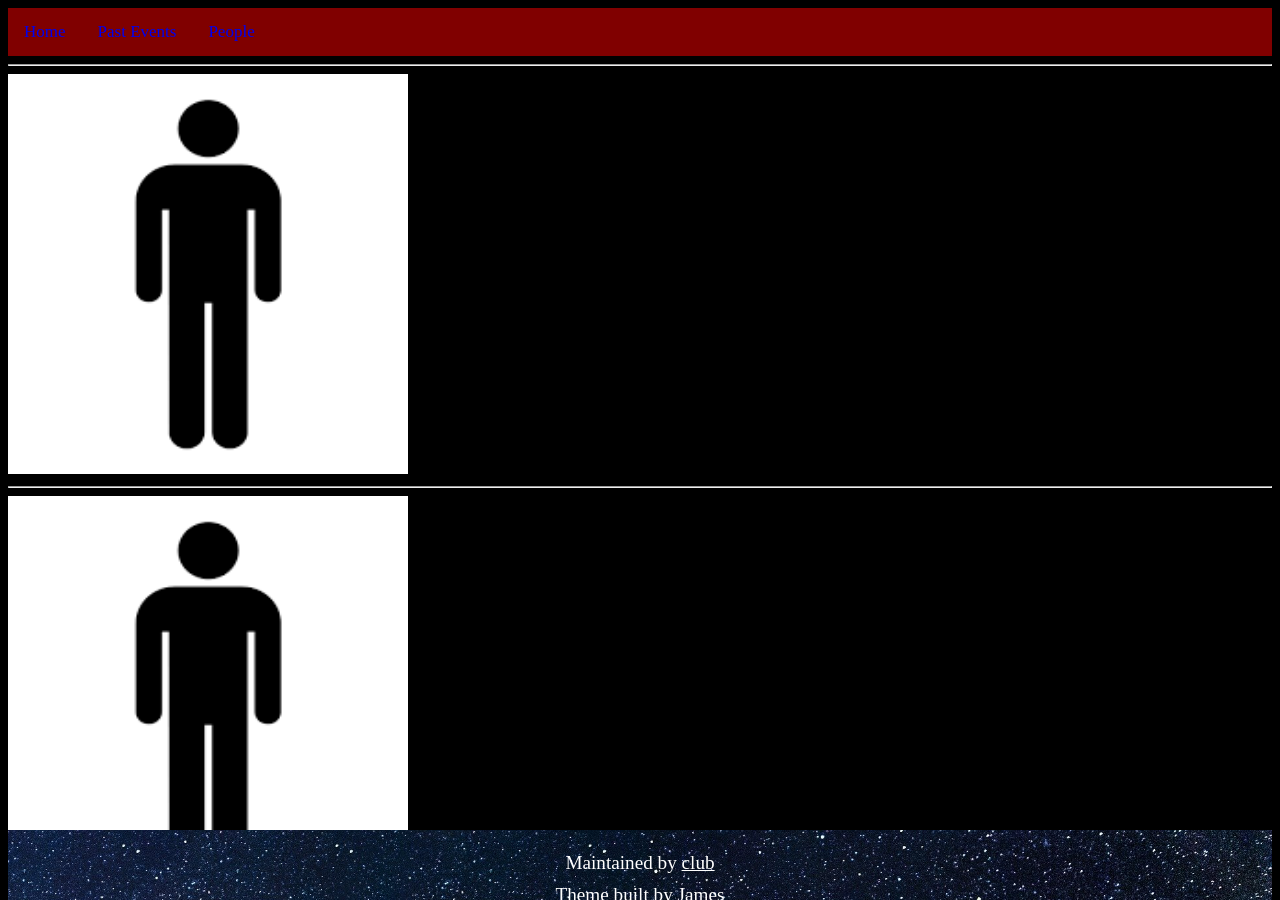
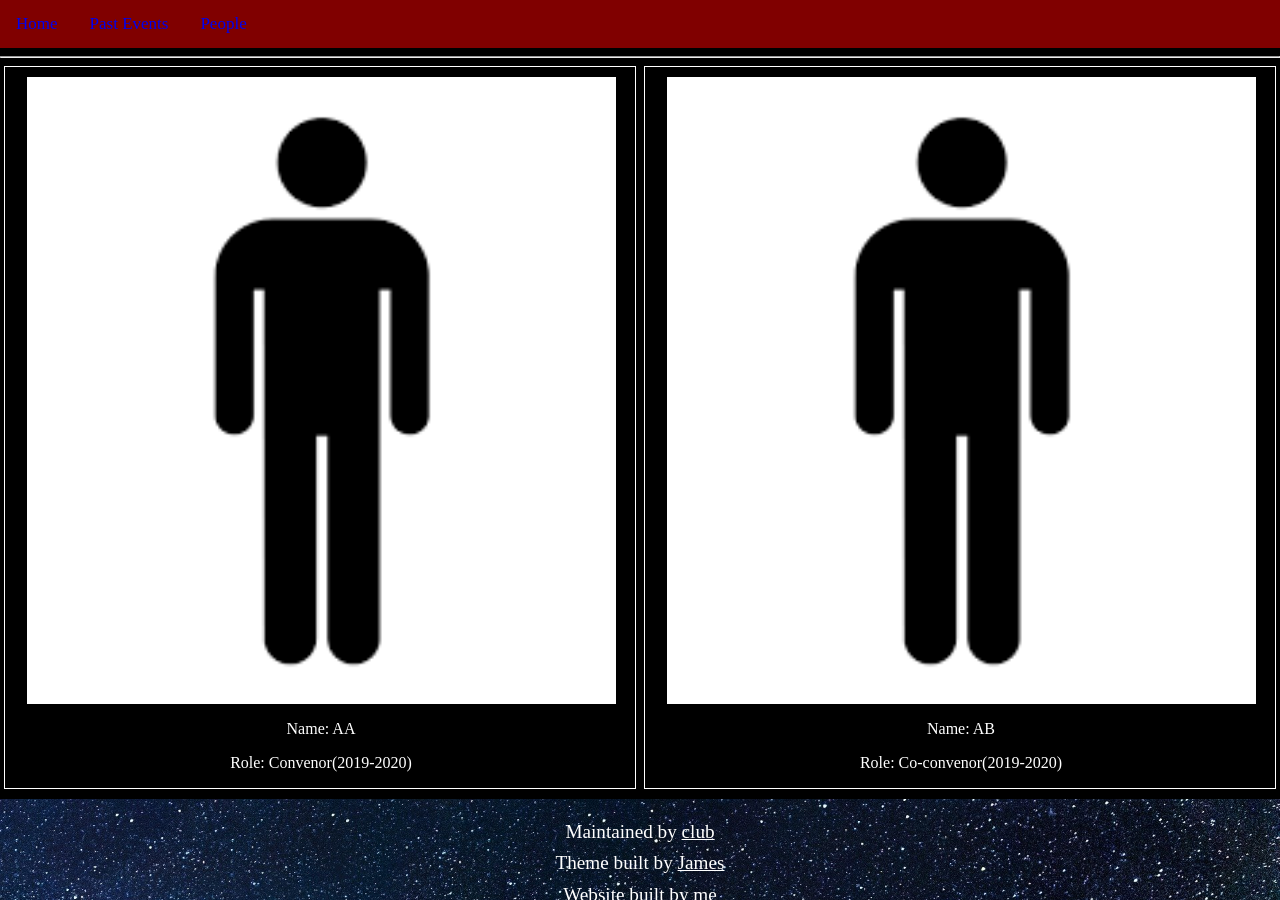
Before and after one commit to James471/club-website-template, a Jekyll site: the page built from people.md, in a window 1280 px wide and 900 px high. Built offline with Jekyll 4.4.1, drawn with Linux system fonts in a browser that asks for light colours.

Commit message:
Fix peopleLayout.html

```diff
--- a/_data/people.yml
+++ b/_data/people.yml
@@ -1,9 +1,7 @@
 - name: AA
   imageURL: /assets/img/people/test.png
-  role: Convenor
-  postHeldDuring: 2019-2020
+  role: Convenor(2019-2020)
 
 - name: AB
   imageURL: /assets/img/people/test.png
-  role: Co-convenor
-  postHeldDuring: 2019-2020
+  role: Co-convenor(2019-2020)
--- a/_layouts/peopleLayout.html
+++ b/_layouts/peopleLayout.html
@@ -13,40 +13,7 @@
             }
 
             #content-wrap {
-                padding-bottom: 8.5rem;
-            }
-
-            .cf:before, .cf:after {
-                content: " ";
-                display: table;
-            }
-
-            .cf:after {
-                clear: both;
-            }
-
-            .cf {
-                *zoom: 1;
-            }
-
-            .fl {
-                float: left;
-                _display: inline;
-            }
-
-            .w-100 {
-                width: 100%;
-            }
-
-            @media screen and (min-width: 30em) {
-                .w-50-ns {
-                    width: 50%;
-                }
-            }
-
-            .personDesc {
-                margin-left: 10%;
-                text-align: left;
+                padding-bottom: 14rem;
             }
 
             .pageFont {
@@ -63,6 +30,50 @@
                 background-color: {{page.backgroundColor}};
             }
 
+            body {
+                margin: 0px;
+                padding: 0px;
+            }
+
+            .peopleRow {
+                display: flex;
+                flex-wrap: wrap;
+            }
+
+            .peopleColumn {
+                flex: 90%;
+            }
+
+            @media screen and (min-width: 650px) {
+                .peopleColumn {
+                    flex: 45%;
+                }
+            }
+
+            @media screen and (min-width: 1200px) {
+                .peopleColumn {
+                    flex: 33%;
+                }
+            }
+
+            .peopleColumn {
+                border-style: solid;
+                border-width: 1px;
+                margin-bottom: 10px;
+                border-collapse: collapse;
+                border-color: {{page.fontColor}};
+                padding-left: 6px;
+                margin-left: 4px;
+                margin-right: 4px;
+                padding-right: 4px;
+                width: 95%;
+            }
+
+            .personImg {
+                height: auto;
+                width: 95%;
+            }
+
         </style>
     </head>
     <body style="background-color: {{page.pageBackgroundColor}};">
@@ -75,19 +86,17 @@
                     {% assign cls = "peopleBgColor" %}
                 {% endif %}
                 <hr>
-                <section class="animated1 fadeIn pageFont {{cls}}">
+                <section class="animated1 fadeIn pageFont {{cls}} peopleRow">
                     {% for person in site.data.people %}
-                        <article class="cf">
-                            <div class="fl w-100 w-50-ns">
-                                <img src="{{person.imageURL | prepend: site.baseurl}}" style="height: 400px; width: 400px;">
+                        <article class="peopleColumn">
+                            <div style="display: flex; justify-content: center; padding-top: 10px;">
+                                <img src="{{person.imageURL | prepend: site.baseurl}}" class="personImg">
                             </div>
-                            <div class="fl w-100 w-50-ns">
+                            <div style="text-align: center;">
                                 <p>Name: {{person.name}}</p>
                                 <p>Role: {{person.role}}</p>
-                                <p>Post Held During: {{person.postHeldDuring}}</p>
                             </div>
                         </article>
-                        <hr>
                     {% endfor %}
                 </section>
             </div>
--- a/people.md
+++ b/people.md
@@ -10,5 +10,5 @@ pageBackgroundColor: black
 
 #Font of the page
 font:
-fontColor:
+fontColor: white
 ---
```
